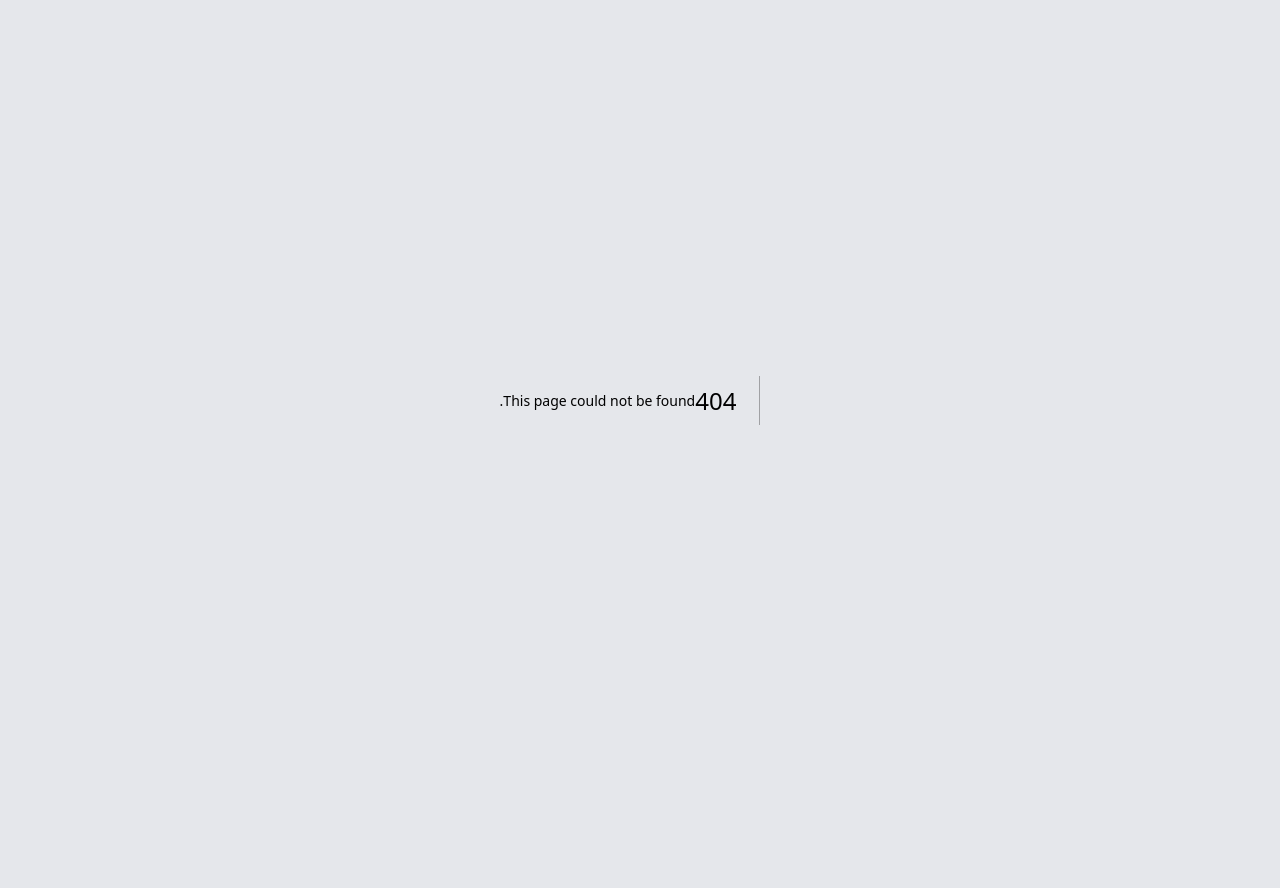
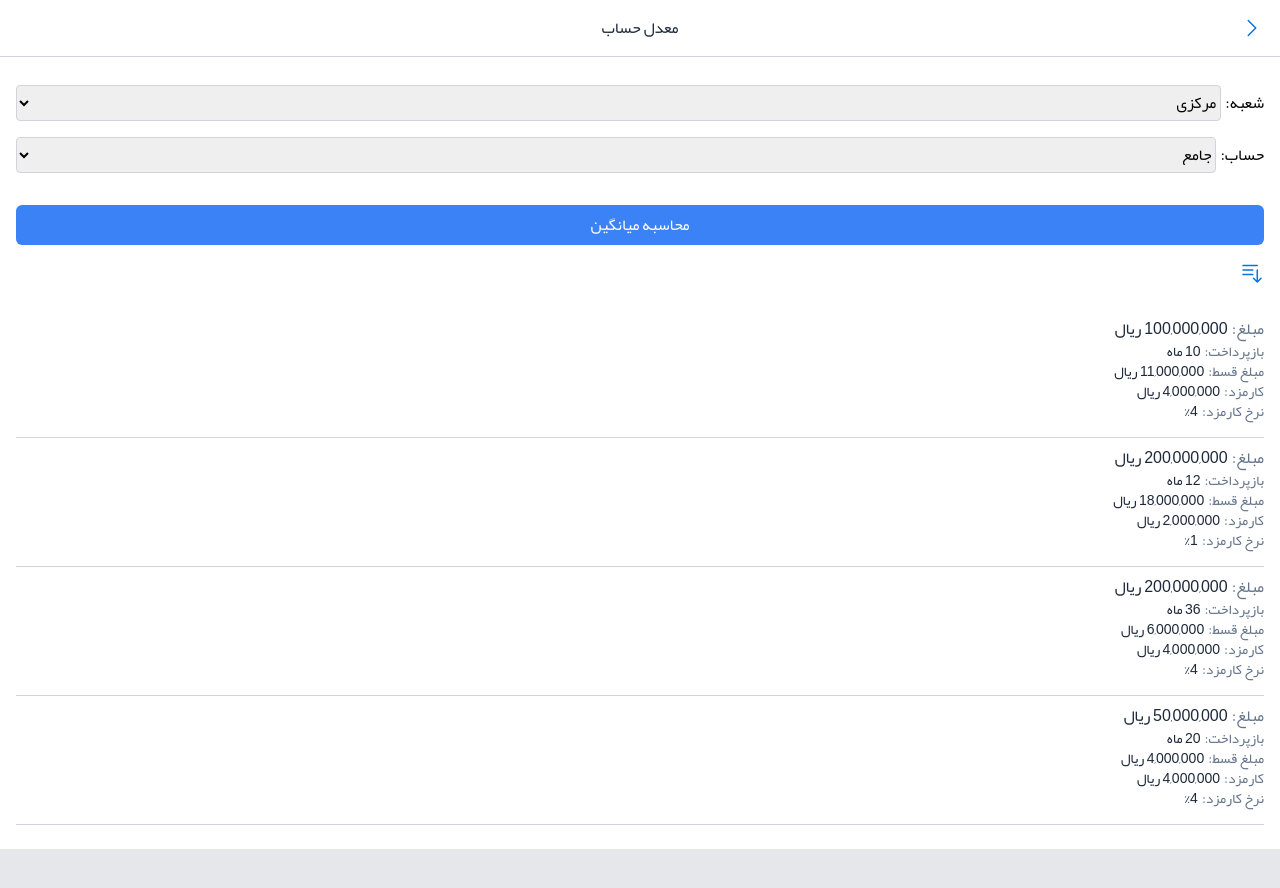
Before and after one commit to mojtaba013/toseasr, a Next.js app: page /Average in a window 1280 px wide. Before the commit this address had no page. Shown: the top 888 px of the page. Before the commit the page ends 800 px from the top, so only its background shows below. Built offline with nearby package versions, Linux system fonts and the light colour scheme.

Commit message:
work on average

```diff
--- /dev/null
+++ b/app/Average/page.jsx
@@ -0,0 +1,182 @@
+import React from "react";
+import Link from "next/link";
+import { ICONCOLOR } from "@/utils/constants";
+
+function Average() {
+  return (
+    <div className="flex flex-col gap-y-4   h-max mb-[70px] scroll-auto bg-white ">
+      <div className="flex  items-center justify-between p-4 border-b border-gray-300 mb-3">
+        <div className="flex flex-1">
+          <Link href="/">
+            <svg
+              xmlns="http://www.w3.org/2000/svg"
+              fill="none"
+              viewBox="0 0 24 24"
+              strokeWidth={1.5}
+              stroke={ICONCOLOR}
+              className="w-6 h-6"
+            >
+              <path
+                strokeLinecap="round"
+                strokeLinejoin="round"
+                d="m8.25 4.5 7.5 7.5-7.5 7.5"
+              />
+            </svg>
+          </Link>
+        </div>
+        <div className="flex flex-1 justify-center">
+          <p className="text-slate-800 ">معدل حساب</p>
+        </div>
+        <div className="flex flex-1"></div>
+      </div>
+      <div className="flex flex-row justify-between items-center px-4 gap-x-1">
+        <label>شعبه:</label>
+        <select
+          className="border w-full  border-gray-300 rounded"
+          name="shoobe"
+          id=""
+        >
+          <option value="1">مرکزی</option>
+          <option value="2">کشاورز</option>
+          <option value="3">باغ فردوس</option>
+          <option value="4">هفت تیر</option>
+        </select>
+      </div>
+      <div className="flex flex-row justify-between items-center px-4 gap-x-1">
+        <label>حساب:</label>
+        <select
+          className="border w-full  border-gray-300 rounded"
+          name="shoobe"
+          id=""
+        >
+          <option value="1">جامع</option>
+          <option value="2">اکرام</option>
+          <option value="3">فجر</option>
+          <option value="4">عیدانه 97</option>
+        </select>
+      </div>
+      <div className="px-4 mt-4">
+        <button className="bg-blue-500 w-full rounded-md py-2 text-white">
+          محاسبه میانگین
+        </button>
+      </div>
+
+      <div className="flex justify-between items-center px-4">
+        <svg
+          xmlns="http://www.w3.org/2000/svg"
+          fill="none"
+          viewBox="0 0 24 24"
+          strokeWidth={1.5}
+          stroke={ICONCOLOR}
+          className="w-6 h-6"
+        >
+          <path
+            strokeLinecap="round"
+            strokeLinejoin="round"
+            d="M3 4.5h14.25M3 9h9.75M3 13.5h9.75m4.5-4.5v12m0 0-3.75-3.75M17.25 21 21 17.25"
+          />
+        </svg>
+      </div>
+      <div className="p-4">
+        <div className="flex flex-col   pb-4 mb-2 border-b border-gray-300">
+          <div className="flex gap-x-1 items-center">
+            <p className="text-slate-500">مبلغ:</p>
+            <p className="text-slate-800 ">100,000,000 ریال</p>
+          </div>
+          <div className="text-sm">
+            <div className="flex gap-x-1 items-center">
+              <p className="text-slate-500">بازپرداخت:</p>
+              <p className="text-slate-800 ">10 ماه</p>
+            </div>
+            <div className="flex gap-x-1 items-center">
+              <p className="text-slate-500">مبلغ قسط:</p>
+              <p className="text-slate-800 ">11,000,000 ریال</p>
+            </div>
+            <div className="flex gap-x-1 items-center">
+              <p className="text-slate-500">کارمزد:</p>
+              <p className="text-slate-800 ">4,000,000 ریال</p>
+            </div>
+            <div className="flex gap-x-1 items-center">
+              <p className="text-slate-500">نرخ کارمزد:</p>
+              <p className="text-slate-800 ">%4</p>
+            </div>
+          </div>
+        </div>
+        <div className="flex flex-col   pb-4 mb-2 border-b border-gray-300">
+          <div className="flex gap-x-1 items-center">
+            <p className="text-slate-500">مبلغ:</p>
+            <p className="text-slate-800 ">200,000,000 ریال</p>
+          </div>
+          <div className="text-sm">
+            <div className="flex gap-x-1 items-center">
+              <p className="text-slate-500">بازپرداخت:</p>
+              <p className="text-slate-800 ">12 ماه</p>
+            </div>
+            <div className="flex gap-x-1 items-center">
+              <p className="text-slate-500">مبلغ قسط:</p>
+              <p className="text-slate-800 ">18,000,000 ریال</p>
+            </div>
+            <div className="flex gap-x-1 items-center">
+              <p className="text-slate-500">کارمزد:</p>
+              <p className="text-slate-800 ">2,000,000 ریال</p>
+            </div>
+            <div className="flex gap-x-1 items-center">
+              <p className="text-slate-500">نرخ کارمزد:</p>
+              <p className="text-slate-800 ">%1</p>
+            </div>
+          </div>
+        </div>
+        <div className="flex flex-col   pb-4 mb-2 border-b border-gray-300">
+          <div className="flex gap-x-1 items-center">
+            <p className="text-slate-500">مبلغ:</p>
+            <p className="text-slate-800 ">200,000,000 ریال</p>
+          </div>
+          <div className="text-sm">
+            <div className="flex gap-x-1 items-center">
+              <p className="text-slate-500">بازپرداخت:</p>
+              <p className="text-slate-800 ">36 ماه</p>
+            </div>
+            <div className="flex gap-x-1 items-center">
+              <p className="text-slate-500">مبلغ قسط:</p>
+              <p className="text-slate-800 ">6,000,000 ریال</p>
+            </div>
+            <div className="flex gap-x-1 items-center">
+              <p className="text-slate-500">کارمزد:</p>
+              <p className="text-slate-800 ">4,000,000 ریال</p>
+            </div>
+            <div className="flex gap-x-1 items-center">
+              <p className="text-slate-500">نرخ کارمزد:</p>
+              <p className="text-slate-800 ">%4</p>
+            </div>
+          </div>
+        </div>
+        <div className="flex flex-col   pb-4 mb-2 border-b border-gray-300">
+          <div className="flex gap-x-1 items-center">
+            <p className="text-slate-500">مبلغ:</p>
+            <p className="text-slate-800 ">50,000,000 ریال</p>
+          </div>
+          <div className="text-sm">
+            <div className="flex gap-x-1 items-center">
+              <p className="text-slate-500">بازپرداخت:</p>
+              <p className="text-slate-800 ">20 ماه</p>
+            </div>
+            <div className="flex gap-x-1 items-center">
+              <p className="text-slate-500">مبلغ قسط:</p>
+              <p className="text-slate-800 ">4,000,000 ریال</p>
+            </div>
+            <div className="flex gap-x-1 items-center">
+              <p className="text-slate-500">کارمزد:</p>
+              <p className="text-slate-800 ">4,000,000 ریال</p>
+            </div>
+            <div className="flex gap-x-1 items-center">
+              <p className="text-slate-500">نرخ کارمزد:</p>
+              <p className="text-slate-800 ">%4</p>
+            </div>
+          </div>
+        </div>
+      </div>
+    </div>
+  );
+}
+
+export default Average;
--- a/app/Bill/page.jsx
+++ b/app/Bill/page.jsx
@@ -29,7 +29,6 @@ function Bill() {
         </div>
         <div className="flex flex-1"></div>
       </div>
-
       <div className="flex flex-row justify-between items-center px-4 gap-x-1">
         <label htmlFor="shoobe">شعبه:</label>
         <select
--- a/app/etebarat/average/page.jsx
+++ /dev/null
@@ -1,10 +0,0 @@
-
-import React from 'react'
-
-function Average() {
-  return (
-    <div>Average</div>
-  )
-}
-
-export default Average
--- a/app/page.jsx
+++ b/app/page.jsx
@@ -36,7 +36,7 @@ export default function Home() {
         <div className=" flex flex-col  mt-4  rounded-2xl  bg-white text-right  ">
           <p className="text-slate-800 font-bold pt-4 pr-4 pb-4">خدمات حساب</p>
           <div className="flex flex-row items-center justify-between  px-6 pb-6">
-            <Link href='/Bill'>
+            <Link href="/Bill">
               <div className="flex flex-col items-center text-slate-800 ">
                 <div className="flex items-center justify-center  w-16 h-16 bg-blue-100 border border-blue-200 rounded-full">
                   <svg
@@ -125,6 +125,8 @@ export default function Home() {
             خدمات تسهیلات
           </p>
           <div className="flex flex-row flex-wrap gap-4 flex-1   px-6 pb-6">
+            <Link href="/Average">
+              {" "}
               <div className="flex flex-col items-center text-slate-800">
                 <div className="flex items-center justify-center  w-16 h-16 bg-blue-100 border border-blue-200 rounded-full">
                   <svg
@@ -142,10 +144,10 @@ export default function Home() {
                     />
                   </svg>
                 </div>
-              <Link href="/etebarat/average">
+
                 <p className="text-sm font-medium text-slate-600">معدل حساب</p>
+              </div>
             </Link>
-            </div>
             <div className="flex flex-col items-center text-slate-800">
               <div className="flex items-center justify-center  w-16 h-16 bg-blue-100 border border-blue-200 rounded-full">
                 <svg
```
Lines whose indentation alone changed are shown as unchanged.
